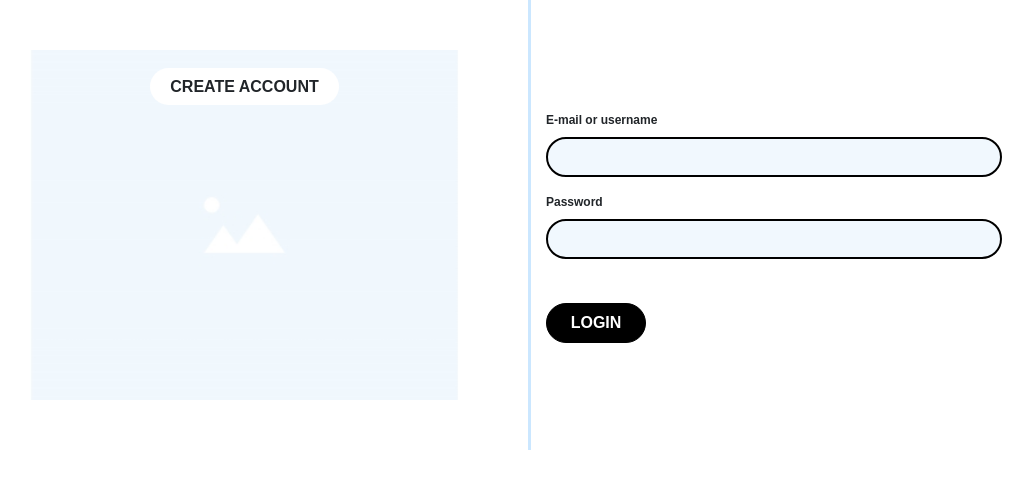
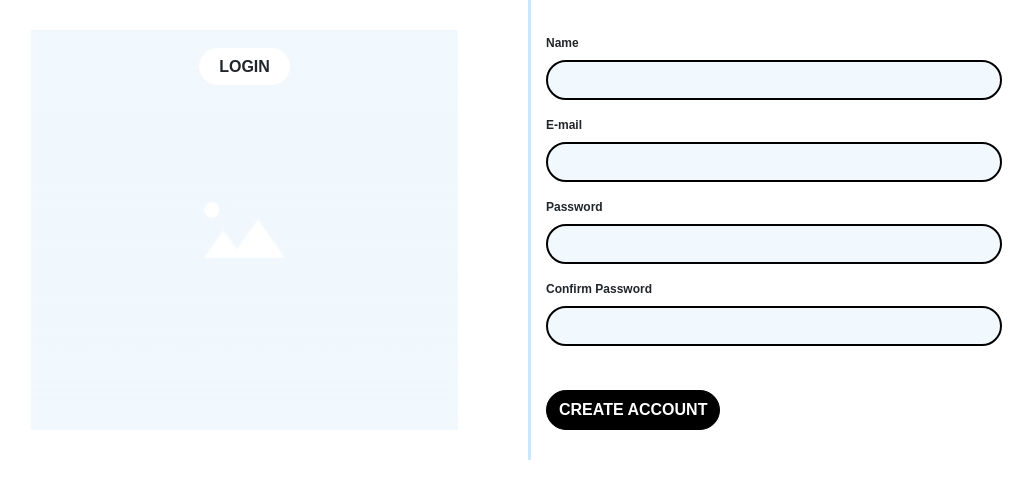
Before and after one commit to ChadlinMaalgraaff/USCS-Art_Project, a React (Create React App) app: page / in a window 1280 px wide. Shown: the top 498 px of the page, without its empty margins (109-1142 px from the left). Built offline with nearby package versions, Linux system fonts and the light colour scheme.

Commit message:
Register design complete

```diff
--- a/src/App.js
+++ b/src/App.js
@@ -4,6 +4,7 @@ import Navbar from './Components/Navbar/Navbar';
 import { BrowserRouter, Route, Switch } from 'react-router-dom';
 import Footer from './Components/Footer/Footer';
 import Login from './Components/Login/Login';
+import Register from './Components/Register/Register';
 
 function App() {
   return (
@@ -12,7 +13,7 @@ function App() {
         {/*<Navbar />
         <Home />
         <Footer />*/}
-        <Login />
+        <Register />
       </BrowserRouter>
     </div>
   );
--- a/src/Components/Login/login.css
+++ b/src/Components/Login/login.css
@@ -38,7 +38,7 @@
     background-color: black;
     border-color: black;
     border-radius: 1.5rem;
-    width: 100px;
+    min-width: 100px;
 }
 
 .form-text {
@@ -55,11 +55,11 @@
     background-size: cover;
     background-repeat: no-repeat;
     background-position: center;
-    height: 350px;
+    min-height: 400px;
     width: 80%;
     margin: auto;
-    margin-top: 50px;
-    margin-bottom: 50px;
+    margin-top: 30px;
+    margin-bottom: 30px;
 }
 
 .backdrop-label {
--- a/src/Components/Register/Register.js
+++ b/src/Components/Register/Register.js
@@ -1,10 +1,103 @@
 import React, { Component } from 'react';
+import { Container, Row, Col, Form, Button } from 'react-bootstrap';
+import '../Login/login.css';
 
 class Register extends Component {
 
     render() {
         return (
-            <h1>Register</h1>
+        <Container>
+            <Row>
+                <Col
+                    xs={6}
+                    sm={6}
+                    md={6}
+                    lg={6}
+                    xl={6}
+                    className='rightLine'
+                >
+                    <div className='backdrop text-center'>
+                        <br/>
+                        <span className='backdrop-label'>LOGIN</span>
+                    </div>
+                </Col>
+                <Col
+                    xs={6}
+                    sm={6}
+                    md={6}
+                    lg={6}
+                    xl={6}
+                    style={{position:'relative'}}
+                >
+                    <div className='vertCenter'>
+                        <Form.Group controlId="validationFormik04" className="password" >
+                            <Form.Label className='form-text label'>Name</Form.Label>
+                            <Form.Control
+                                required
+                                type="text"
+                                name="emailUsername"
+                                isInvalid={false}
+                                isValid ={false}
+                                className='form-input'
+                            />
+                            <Form.Control.Feedback type="invalid">
+                                Please enter your name
+                            </Form.Control.Feedback>
+                        </Form.Group>
+
+                        <Form.Group controlId="validationFormik04" className="password" >
+                            <Form.Label className='form-text label'>E-mail</Form.Label>
+                            <Form.Control
+                                required
+                                type="text"
+                                name="emailUsername"
+                                isInvalid={false}
+                                isValid ={false}
+                                className='form-input'
+                            />
+                            <Form.Control.Feedback type="invalid">
+                                Please enter your email
+                            </Form.Control.Feedback>
+                        </Form.Group>
+
+                        <Form.Group controlId="validationFormik04" className="password" >
+                            <Form.Label className='form-text label'>Password</Form.Label>
+                            <Form.Control
+                                required
+                                type="password"
+                                name="password"
+                                isInvalid={false}
+                                isValid ={false}
+                                className='form-input'
+                            />
+                            <Form.Control.Feedback type="invalid">
+                                Please enter your password
+                            </Form.Control.Feedback>
+                        </Form.Group>
+
+                        <Form.Group controlId="validationFormik04" className="password" >
+                            <Form.Label className='form-text label'>Confirm Password</Form.Label>
+                            <Form.Control
+                                required
+                                type="password"
+                                name="password"
+                                isInvalid={false}
+                                isValid ={false}
+                                className='form-input'
+                            />
+                            <Form.Control.Feedback type="invalid">
+                                Please enter your password
+                            </Form.Control.Feedback>
+                        </Form.Group>
+
+                        <br/>
+                        <Button className='submitButton form-text'>
+                            CREATE ACCOUNT
+                        </Button>
+                    </div>
+                </Col>
+            </Row>
+        </Container>
         );
     }
 }
```
